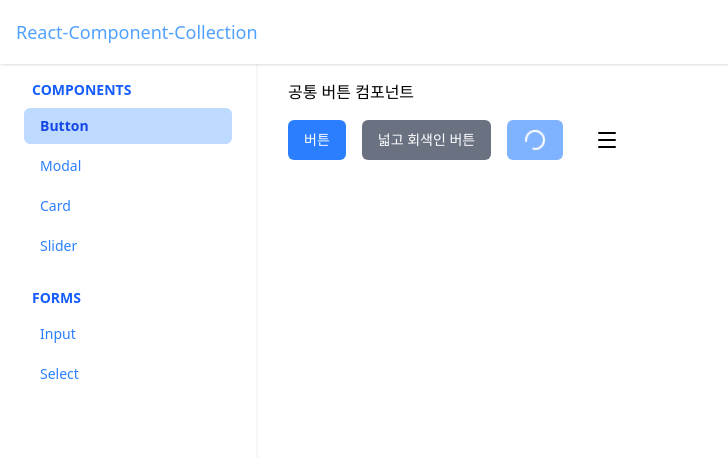
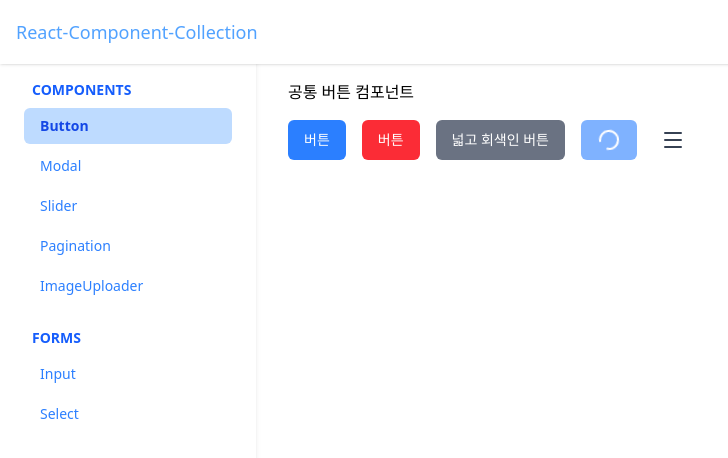
Before and after one commit to WooGi1020/react-component-collection, a React (Vite) app: page /components/button in a window 1280 px wide. Shown: the top 458 px of the page, without its empty margins (0-728 px from the left). Built offline with nearby package versions, Linux system fonts and the light colour scheme.

Commit message:
feat: 그 외 필요사항 작성

```diff
--- a/src/components/Sidebar/SideNavLink.tsx
+++ b/src/components/Sidebar/SideNavLink.tsx
@@ -1,5 +1,6 @@
 import { NavLink } from "react-router";
 import clsx from "clsx";
+import useUiStore from "@/store/useUiStore";
 
 interface SideNavLinkProps {
   category: string;
@@ -15,6 +16,8 @@ export default function SideNavLink({ category, items }: SideNavLinkProps) {
     );
   };
 
+  const closeSidebar = useUiStore((s) => s.closeSidebar);
+
   return (
     <div key={category} className="mb-6">
       <h2 className="px-2 mb-2 text-sm font-semibold text-blue-600 uppercase">
@@ -23,7 +26,7 @@ export default function SideNavLink({ category, items }: SideNavLinkProps) {
       <ul className="flex flex-col gap-1">
         {items.map(({ label, to }) => (
           <li key={to}>
-            <NavLink to={to} className={navActiveStyle}>
+            <NavLink to={to} className={navActiveStyle} onClick={closeSidebar}>
               {label}
             </NavLink>
           </li>
--- a/src/components/Sidebar/index.tsx
+++ b/src/components/Sidebar/index.tsx
@@ -23,23 +23,24 @@ export default function Sidebar() {
         {isOpen && (
           <>
             <motion.div
-              className="fixed inset-0 bg-black/30 lg:hidden z-50"
+              className="fixed inset-0 bg-black/30 lg:hidden z-50 backdrop-blur-xs"
               initial={{ opacity: 0 }}
               animate={{ opacity: 1 }}
               exit={{ opacity: 0 }}
               onClick={closeSidebar}
             />
             <motion.aside
-              className="fixed top-0 left-0 h-full w-64 bg-white shadow-lg lg:hidden pt-24 px-3 z-50"
+              className="fixed top-0 left-0 h-full w-64 bg-white shadow-lg lg:hidden pt-10 px-3 z-50"
               initial={{ x: "-100%" }}
               animate={{ x: 0 }}
               exit={{ x: "-100%" }}
               transition={{ type: "tween" }}
             >
               <Button
-                variant="icon"
+                variant="ghost"
+                size="icon"
                 onClick={closeSidebar}
-                className="absolute top-17 right-2"
+                className="absolute top-2 right-2"
               >
                 <SidebarClose />
               </Button>
--- a/src/constants/menus.config.ts
+++ b/src/constants/menus.config.ts
@@ -4,8 +4,9 @@ const MENU = [
     items: [
       { label: "Button", to: "/components/button" },
       { label: "Modal", to: "/components/modal" },
-      { label: "Card", to: "/components/card" },
       { label: "Slider", to: "/components/slider" },
+      { label: "Pagination", to: "/components/pagination" },
+      { label: "ImageUploader", to: "/components/image-uploader" },
     ],
   },
   {
--- a/src/routes/layout/DefaultLayout.tsx
+++ b/src/routes/layout/DefaultLayout.tsx
@@ -6,7 +6,7 @@ export default function DefaultLayout() {
   return (
     <main className="relative flex min-h-screen">
       <Sidebar />
-      <div className="flex-1 lg:pl-72 py-20 px-8 lg:w-full">
+      <div className="flex-1 lg:pl-72 pt-20 pb-10 px-8 lg:w-full">
         <Header />
         <Outlet />
       </div>
--- a/src/routes/pages/ButtonPage.tsx
+++ b/src/routes/pages/ButtonPage.tsx
@@ -6,19 +6,32 @@ export default function ButtonPage() {
     <section>
       <h1>공통 버튼 컴포넌트</h1>
       <div className="mt-4 flex flex-col gap-4 lg:flex-row">
-        <Button onClick={() => console.log("버튼 클릭됨!")}>버튼</Button>
+        <Button
+          className="max-w-20"
+          onClick={() => console.log("버튼 클릭됨!")}
+        >
+          버튼
+        </Button>
+        <Button variant="danger" onClick={() => console.log("버튼 클릭됨!")}>
+          버튼
+        </Button>
         <Button
           variant="secondary"
-          className="w-64"
+          className="whitespace-nowrap"
           onClick={() => alert("버튼 클릭됨!")}
         >
           넓고 회색인 버튼
         </Button>
-        <Button isLoading className="w-64">
+        <Button isLoading>
           <Loader2 className="animate-spin" />
         </Button>
-        <Button variant="icon" onClick={() => alert("아이콘 버튼 클릭됨!")}>
-          <Menu />
+        <Button
+          variant="ghost"
+          size="icon"
+          className="w-fit"
+          onClick={() => alert("아이콘 버튼 클릭됨!")}
+        >
+          <Menu className="size-6" />
         </Button>
       </div>
     </section>
--- /dev/null
+++ b/src/routes/pages/ImageUploaderPage.tsx
@@ -0,0 +1,10 @@
+import ImageUploader from "@/components/ImageUploader";
+
+export default function ImageUploaderPage() {
+  return (
+    <section>
+      <h1 className="mb-2">커스텀 이미지 업로더 컴포넌트</h1>
+      <ImageUploader />
+    </section>
+  );
+}
```
Also changed, not shown: src/routes/index.tsx (+10 -0 lines).
